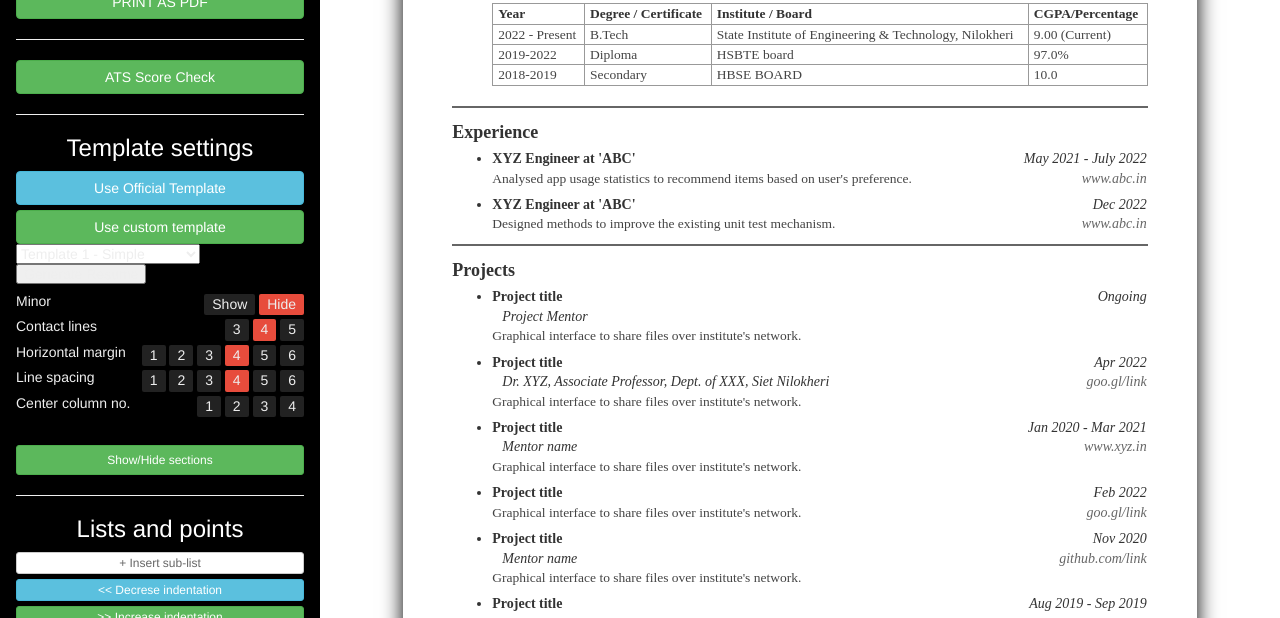
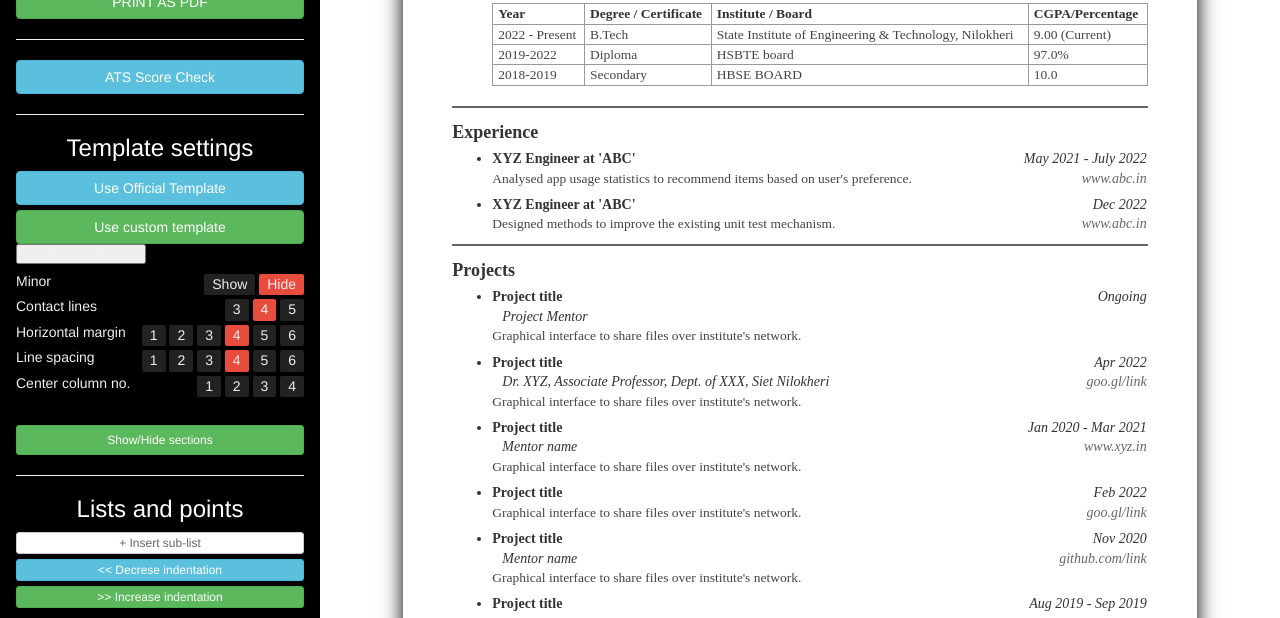
Before and after one commit to Harshsfd/Siet-Resume-Generator, a plain HTML site: page index.html in a window 1280 px wide. Shown: the part 182-800 px from the top of the page. Drawn offline with Linux system fonts and the light colour scheme; a web font is replaced by a local one.

Commit message:
Update index.html

```diff
--- a/index.html
+++ b/index.html
@@ -33,18 +33,11 @@
 				<button class="btn btn-block btn-default" data-toggle="modal" data-target="#usageModal">VIEW INSTRUCTIONS</button>
 				<button class="btn btn-block btn-success" onclick="window.print()">PRINT AS PDF</button>
 				<hr>
-				<button class="btn btn-block btn-success" onclick="window.location.href='https://harshsfd.github.io/ATS-Resume-Checker/'">ATS Score Check</button>
+				<button class="btn btn-block btn-info onclick="window.location.href='https://harshsfd.github.io/ATS-Resume-Checker/'">ATS Score Check</button>
 				<hr>
 				<h3 class="text-center">Template settings</h3>
 				<button id="defaultTemplateBtn" class="btn btn-block btn-info" onclick="template('default');">Use Official Template</button>
 				<button id="customTemplateBtn" class="btn btn-block btn-success" onclick="template('custom');">Use custom template</button>
-				<select id="resume-template">
-					<option value="template1.html">Template 1 - Simple</option>
-					<option value="template2.html">Template 2 - Two Column</option>
-					<option value="template3.html">Template 3 - Dark Theme</option>
-					<option value="template4.html">Template 4 - Blue Accent</option>
-					<option value="template5.html">Template 5 - Elegant Dark</option>
-				</select>
 				<button onclick="openTemplate()">Generate Resume</button>
 
 				<h5>
```
